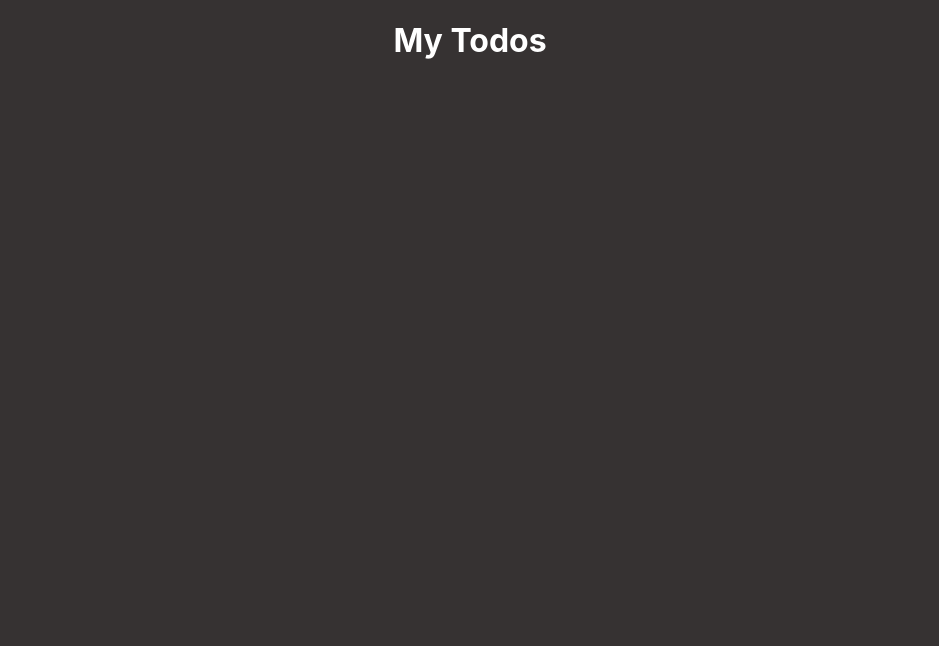
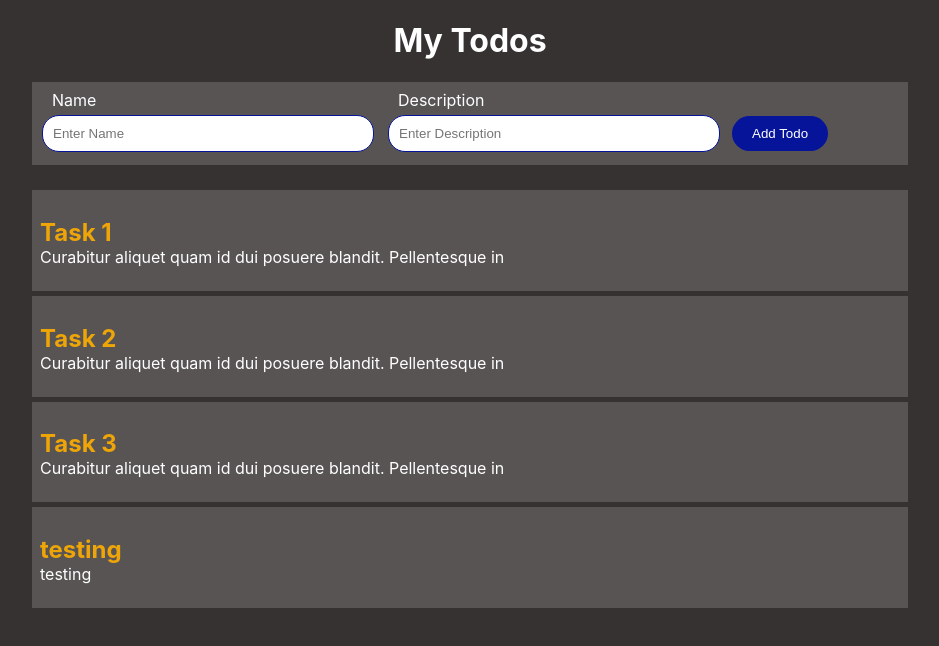
Before and after one commit to PrinceNiyonshuti/todos-react, a React (Create React App) app: page / in a window 1280 px wide. Shown: the top 646 px of the page, without its empty margins (170-1109 px from the left). Built offline with nearby package versions, Linux system fonts and the light colour scheme; data requests are answered from the project's data file.

Commit message:
ft(Task): creating task and retrieving all task on DOM

```diff
--- /dev/null
+++ b/data/db.json
@@ -0,0 +1,24 @@
+{
+  "taskList": [
+    {
+      "name": "Task 1",
+      "description": "Curabitur aliquet quam id dui posuere blandit. Pellentesque in",
+      "id": 1
+    },
+    {
+      "name": "Task 2",
+      "description": "Curabitur aliquet quam id dui posuere blandit. Pellentesque in",
+      "id": 2
+    },
+    {
+      "name": "Task 3",
+      "description": "Curabitur aliquet quam id dui posuere blandit. Pellentesque in",
+      "id": 3
+    },
+    {
+      "name": "testing",
+      "description": "testing",
+      "id": 4
+    }
+  ]
+}
--- a/src/App.js
+++ b/src/App.js
@@ -1,13 +1,85 @@
-import logo from './logo.svg';
-import './App.css';
+/** @format */
+
+import { useRef, useState, useEffect } from "react";
+import Task from "./components/task";
+import "./App.css";
+import "./index.css";
 
 function App() {
+	const [taskData, setTaskData] = useState(null);
+	// Form variables
+	const taskName = useRef();
+	const taskDescription = useRef();
+	const taskForm = useRef();
+	const newTask = (event) => {
+		event.preventDefault();
+		const name = taskName.current.value;
+		const description = taskDescription.current.value;
+		const task = { name, description };
+
+		fetch("http://localhost:8000/taskList", {
+			method: "POST",
+			headers: { "Content-Type": "application/json" },
+			body: JSON.stringify(task),
+    }).then(() => {
+      fetch(`http://localhost:8000/taskList`)
+				.then((res) => {
+					return res.json();
+				})
+				.then((data) => {
+					setTaskData(data);
+				});
+		});
+		taskForm.current.reset();
+	};
+
+	// Retrieve all Tasks
+	useEffect(() => {
+		fetch(`http://localhost:8000/taskList`)
+			.then((res) => {
+				return res.json();
+			})
+			.then((data) => {
+				setTaskData(data);
+			});
+	}, []);
 	return (
 		<div className="App">
 			<h1>My Todos</h1>
+			<div className="holder">
+				<form className="form-inline" onSubmit={newTask} ref={taskForm}>
+					<div className="inputHolder">
+						<label for="Name">Name</label>
+						<br />
+						<input
+							type="text"
+							id="name"
+							required
+							ref={taskName}
+							placeholder="Enter Name"
+							name="Name"
+						/>
+					</div>
+					<div className="inputHolder">
+						<label for="Name">Description</label>
+						<br />
+						<input
+							type="text"
+							id="description"
+							required
+							ref={taskDescription}
+							placeholder="Enter Description"
+							name="Name"
+						/>
+					</div>
 					<div>
-
+						<br />
+						<button type="submit">Add Todo</button>
 					</div>
+				</form>
+			</div>
+			<br />
+			<div>{taskData && <Task taskData={taskData} />}</div>
 		</div>
 	);
 }
--- /dev/null
+++ b/src/components/task.css
@@ -0,0 +1,13 @@
+.holder {
+    background-color: rgb(88, 84, 84);
+    margin-left: 12rem;
+    margin-right: 12rem;
+    margin-bottom: 5px;
+    text-align: left;
+}
+h2{
+    color:rgb(238, 165, 8);
+}
+p{
+    margin-top: -20px;
+}
--- /dev/null
+++ b/src/components/task.js
@@ -0,0 +1,22 @@
+/** @format */
+
+import React from "react";
+import "./task.css";
+function task({ taskData }) {
+
+    return (
+        <div>
+            {taskData.map((task) => (
+				<div className="holder" key={task.id}>
+                    <div>
+                        <h2>{task.name}</h2>
+                        <p>{task.description}</p>
+                    </div>
+                </div>
+			))}
+        </div>
+
+	);
+}
+
+export default task;
--- a/src/index.css
+++ b/src/index.css
@@ -14,3 +14,60 @@ code {
   font-family: source-code-pro, Menlo, Monaco, Consolas, 'Courier New',
     monospace;
 }
+
+.holder{
+  background-color: rgb(88, 84, 84);
+  margin-left: 12rem;
+  margin-right: 12rem;
+  padding: 0.5rem;
+}
+.inputHolder{
+  text-align: left;
+  margin-left: 2px;
+  width: 40%;
+}
+.form-inline {
+  display: flex;
+  flex-flow: row wrap;
+  align-items: center;
+}
+
+.form-inline label {
+  margin: 5px 10px 5px 10px;
+}
+
+.form-inline input {
+  vertical-align: middle;
+  margin: 5px 10px 5px 0;
+  padding: 10px;
+  width: 90%;
+  background-color: #fff;
+  border: 1px solid rgb(5, 20, 153);
+  border-radius: 17px;
+
+}
+
+.form-inline button {
+  padding: 10px 20px;
+  background-color: rgb(5, 20, 153);
+  border: none;
+  color: white;
+  cursor: pointer;
+  border-radius: 30px;
+}
+
+.form-inline button:hover {
+    background-color: rgb(6, 25, 190);
+}
+
+
+@media (max-width: 800px) {
+  .form-inline input {
+    margin: 10px 0;
+  }
+
+  .form-inline {
+    flex-direction: column;
+    align-items: stretch;
+  }
+}
--- a/src/index.js
+++ b/src/index.js
@@ -1,6 +1,6 @@
 import React from 'react';
 import ReactDOM from 'react-dom';
-import './index.css';
+
 import App from './App';
 import reportWebVitals from './reportWebVitals';
 
```
Also changed, not shown: package.json (+6 -2 lines), 1 other file (tests, documents, lock files or other folders). Lines whose indentation alone changed are shown as unchanged.
